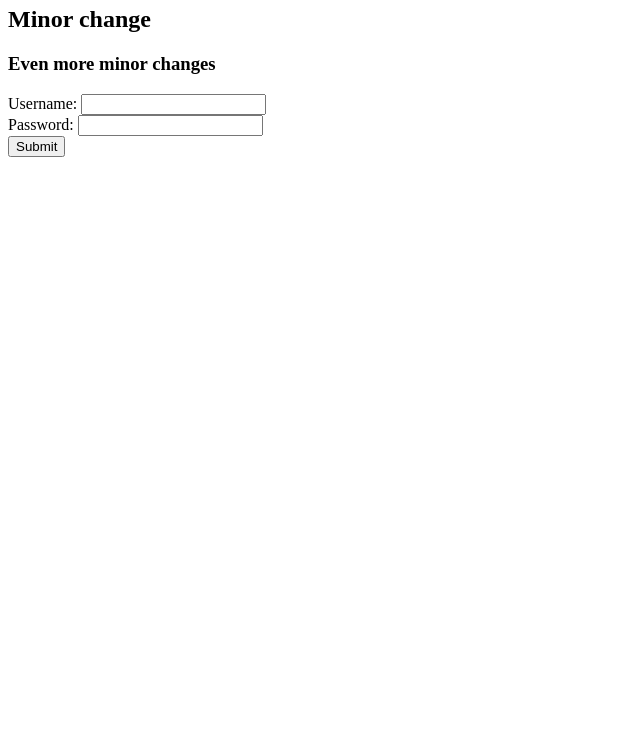
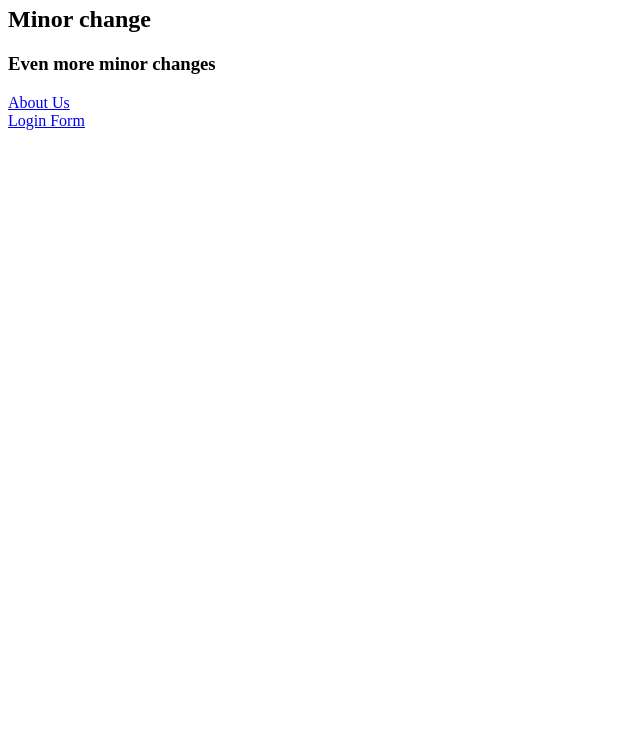
Before and after one commit to linden-peters/GitDemoFromGit, a plain HTML site: page index.html in a window 1280 px wide. Shown: the part 60-800 px from the top of the page, without its empty margins (0-640 px from the left). Drawn offline with Linux system fonts and the light colour scheme.

Commit message:
Added Login Page
Moved login form from home to its own page.

```diff
--- a/index.html
+++ b/index.html
@@ -6,11 +6,9 @@
 <h1>Welcome to Company Project</h1>
 <h2>Minor change</h2>
 <h3>Even more minor changes</h3>
-<form>
-Username: <input name='username' /><br />
-Password: <input name='password' /><br />
-<input type='submit'>
-</form>
+
+<a href='about.html'>About Us</a><br />
+<a href='login.html'>Login Form</a><br />
 
 </body>
 </html>
```
Also changed, not shown: login.html (added, +13 -0 lines).
